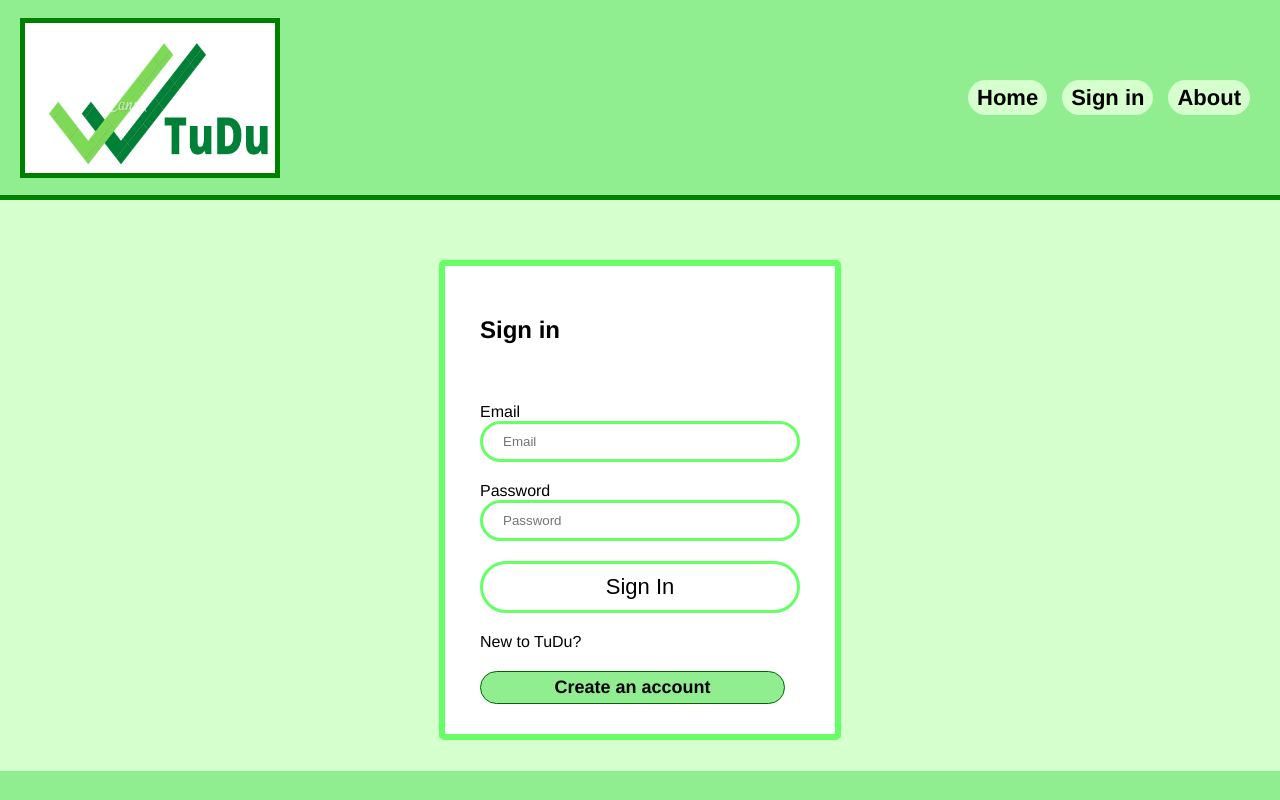
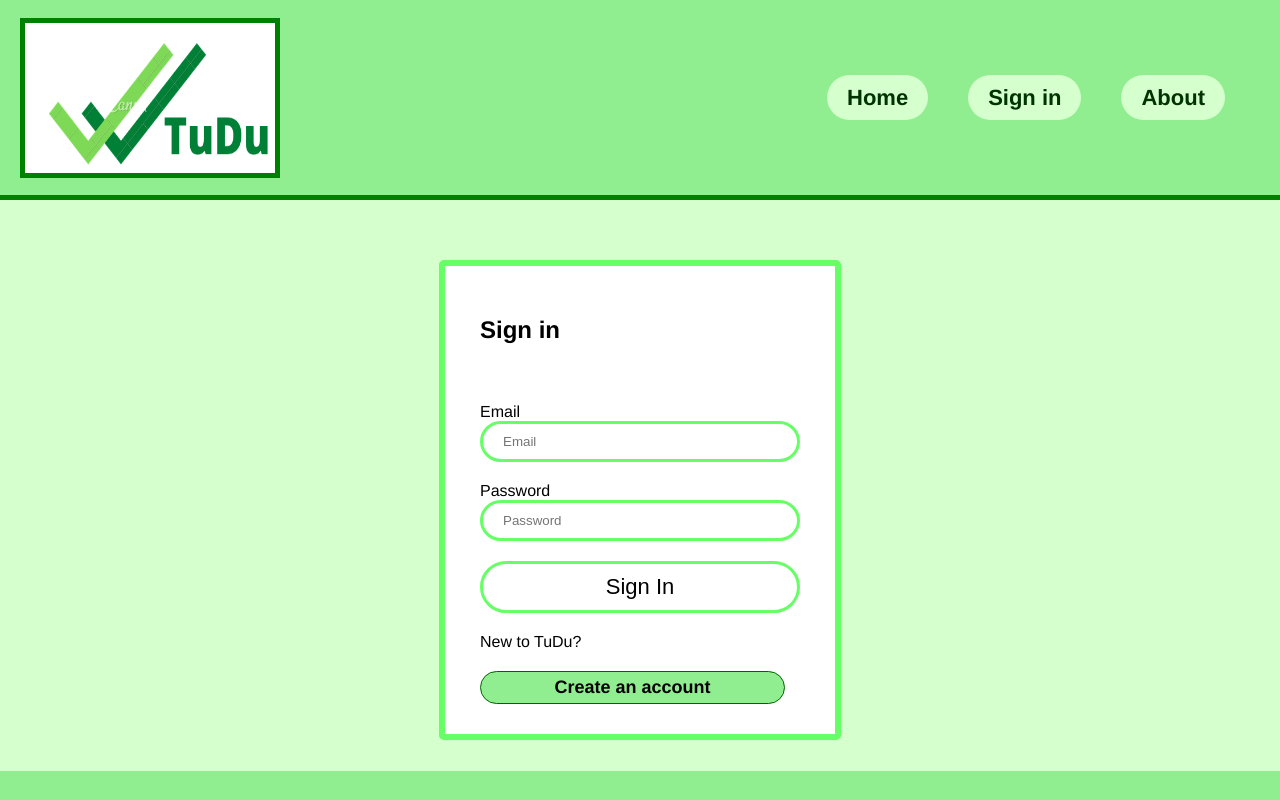
Before and after one commit to lhoogenraad/tudu-application, a React (Create React App) app in the folder frontend/: page /signin in a window 1280 px wide. Built offline with nearby package versions, Linux system fonts and the light colour scheme.

Commit message:
Changed a tag css so only the nav bars are affected by the css i want it to be affected by. Includes :hover and :active transition type stuff

```diff
--- a/frontend/src/App.js
+++ b/frontend/src/App.js
@@ -14,7 +14,7 @@ function App() {
       <div className="grid-container">
         <header className="header">
           <img className="logo" src="logo.png" height="150" width="250" alt="tudu-logo"></img>
-          <ul id="navul">
+          <ul className="navul">
             <Link to="/">Home</Link>
             {userInfo ? <Link to="/profile">{userInfo.name}</Link> : <Link to="/signin">Sign in</Link>
             }
--- a/frontend/src/index.css
+++ b/frontend/src/index.css
@@ -31,15 +31,6 @@ html{
     color: black;
     margin-right: 15px;
     clear: both;
-    background-color: #D5FFCC;
-    padding: .5rem .9rem;
-    border-radius: 3rem;
-  }
-
-  a:hover{
-    transition: 0.2s;
-    color: #030;
-    background-color: #93ddaa;
   }
 
   input{
@@ -51,7 +42,6 @@ html{
     align-items: right;
     color: black;
   }
-
 
 
 button:hover{
@@ -110,6 +100,24 @@ button:active{
     justify-content: center;
   }
 
+  /* Represents the nav buttons */
+  .navul a{
+    background-color: #D5FFCC;
+    padding: 1rem 2rem;
+    border-radius: 3rem;
+    margin-right: 4rem;
+    color: #030;
+  }
+
+  .navul a:hover{
+      transition: 0.2s;
+      background-color: #afa;
+  }
+
+  .navul a:active{
+    transition: 0.05s;
+    background-color: white;
+  }
 
   /* The delete button should definitely be updated soon.. */
   .deletebutton{
```
